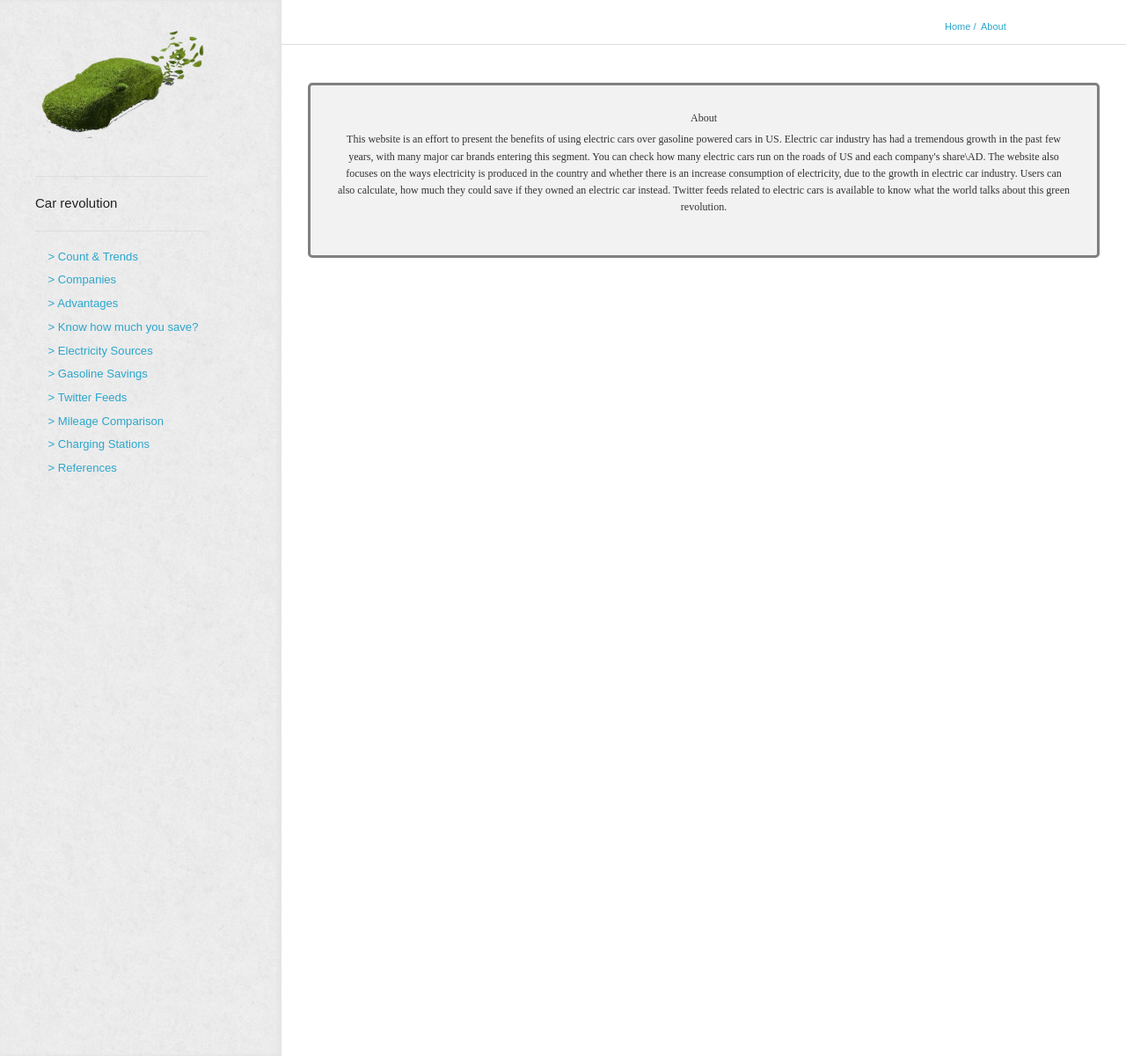
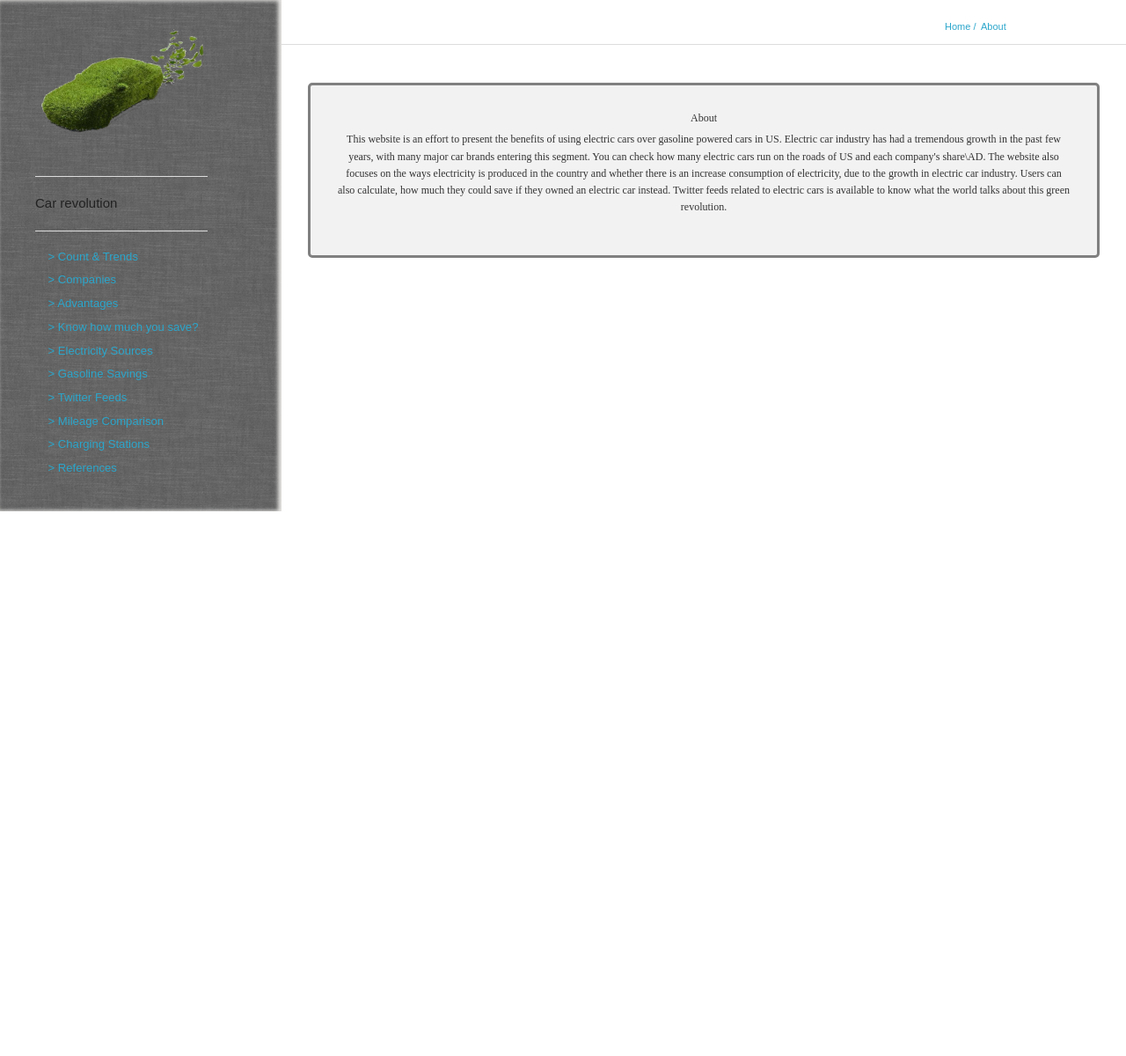
Before and after one commit to serah/EcoCars, a Django app: page /about/ in a window 1280 px wide. Shown: the whole page at 88% size. After the commit the page ends 581 px from the top, so only its background shows below. Run offline with Django 3.2, Linux system fonts and the light colour scheme; some libraries are stand-ins or nearby versions; some web fonts are replaced.

Commit message:
adjusted columns

```diff
--- a/ecoCars/settings.py
+++ b/ecoCars/settings.py
@@ -71,6 +71,7 @@ DATABASES = {
         'HOST': 'localhost',
     }
 }
+#SOUTH_DATABASE_ADAPTERS = {'ecocars':'south.db.postgresql_psycopg2'}
 
 # Internationalization
 # https://docs.djangoproject.com/en/1.6/topics/i18n/
--- a/ecoCars/templates/layout.html
+++ b/ecoCars/templates/layout.html
@@ -59,7 +59,7 @@ opacity: 0.9;
             font-family: 'Electrolize' , sans-serif !important;
             width: 80%;
             color: #00CC00;
-            background: url(/static/img/white_plaster.png) repeat;
+            background: url(/static/img/grey_wash_wall.png) repeat;
         }
         .panel1:hover
         {
@@ -76,9 +76,6 @@ opacity: 0.9;
         {
             display: block;
             margin: 4px 0px 4px 0px;
-        }
-        .panel1:active
-        {
         }
         .container
         {
@@ -98,11 +95,11 @@ opacity: 0.9;
          #col1
         {
             margin: 0px;
-			height: 100%;
+			height: 1500;
             float: left;
             width: 25%;
-            min-height: 1200px;
-            background: url(/static/img/white_plaster.png) repeat;
+            overflow:hidden;
+            background: url(/static/img/grey_wash_wall.png) repeat;
             box-shadow: -3px 0px 4px 1px  #E5E4E2 inset;
         }
         #col2
@@ -112,7 +109,7 @@ opacity: 0.9;
             float: left;
             height: 100%;
             margin-left: 0px;
-            min-height: 900px;
+            height: 900px;
             font: 11px Arial,Helvetica,sans-serif;
         }
         #line{
@@ -121,21 +118,22 @@ opacity: 0.9;
     </style>
 </head>
 <body>
+<div id="container1">
         <div id="col1">
             <div class="container" style="padding-left:20px;">
                 <ul class="side-nav" style="font-size:20;">
                     <img src="/static/img/green-car.png" height="200" width="200" /><br />
                     <br /><hr id="line" />Car revolution<hr id="line"/>
-                    <li><a href="{% url 'count' %}">  &nbsp;&nbsp;&nbsp;&nbsp;> Count & Trends</a> </li>
-                    <li><a href="{% url 'companies' %}">&nbsp;&nbsp;&nbsp;&nbsp;> Companies</a> </li>
-                    <li><a href="{% url 'advantages' %}">&nbsp;&nbsp;&nbsp;&nbsp;> Advantages</a> </li>
-                    <li><a href="{% url 'calculator' %}">&nbsp;&nbsp;&nbsp;&nbsp;> Know how much you save?</a> </li>
-                    <li><a href="{% url 'sources' %}">&nbsp;&nbsp;&nbsp;&nbsp;> Electricity Sources</a> </li>
-                    <li><a href="{% url 'saved' %}">&nbsp;&nbsp;&nbsp;&nbsp;> Gasoline Savings</a> </li>
-                    <li><a href="{% url 'twitter' %}">&nbsp;&nbsp;&nbsp;&nbsp;> Twitter Feeds</a> </li>
-                    <li><a href="{% url 'mileage' %}">&nbsp;&nbsp;&nbsp;&nbsp;> Mileage Comparison</a> </li>
-                    <li><a href="{% url 'stations' %}">&nbsp;&nbsp;&nbsp;&nbsp;> Charging Stations</a> </li>
-                    <li><a href="{% url 'references' %}">&nbsp;&nbsp;&nbsp;&nbsp;> References</a> </li>
+                    <li class="panel1"><a href="{% url 'count' %}">  &nbsp;&nbsp;&nbsp;&nbsp;> Count & Trends</a> </li>
+                    <li class="panel1"><a href="{% url 'companies' %}">&nbsp;&nbsp;&nbsp;&nbsp;> Companies</a> </li>
+                    <li class="panel1"><a href="{% url 'advantages' %}">&nbsp;&nbsp;&nbsp;&nbsp;> Advantages</a> </li>
+                    <li class="panel1"><a href="{% url 'calculator' %}">&nbsp;&nbsp;&nbsp;&nbsp;> Know how much you save?</a> </li>
+                    <li class="panel1"><a href="{% url 'sources' %}">&nbsp;&nbsp;&nbsp;&nbsp;> Electricity Sources</a> </li>
+                    <li class="panel1"><a href="{% url 'saved' %}">&nbsp;&nbsp;&nbsp;&nbsp;> Gasoline Savings</a> </li>
+                    <li class="panel1"><a href="{% url 'twitter' %}">&nbsp;&nbsp;&nbsp;&nbsp;> Twitter Feeds</a> </li>
+                    <li class="panel1"><a href="{% url 'mileage' %}">&nbsp;&nbsp;&nbsp;&nbsp;> Mileage Comparison</a> </li>
+                    <li class="panel1"><a href="{% url 'stations' %}">&nbsp;&nbsp;&nbsp;&nbsp;> Charging Stations</a> </li>
+                    <li class="panel1"><a href="{% url 'references' %}">&nbsp;&nbsp;&nbsp;&nbsp;> References</a> </li>
                 </ul>
             </div>
         </div>
@@ -154,6 +152,7 @@ opacity: 0.9;
                                 <hr/>
             {% block body %}
             {% endblock %}
+          </div>
 </div>
 
     <script>
--- a/ecoCars/templates/mileage.html
+++ b/ecoCars/templates/mileage.html
@@ -217,7 +217,4 @@
 </div>                   </center>
                 </div>
             </div>
-
-
-</div>
 {% endblock %}
```
